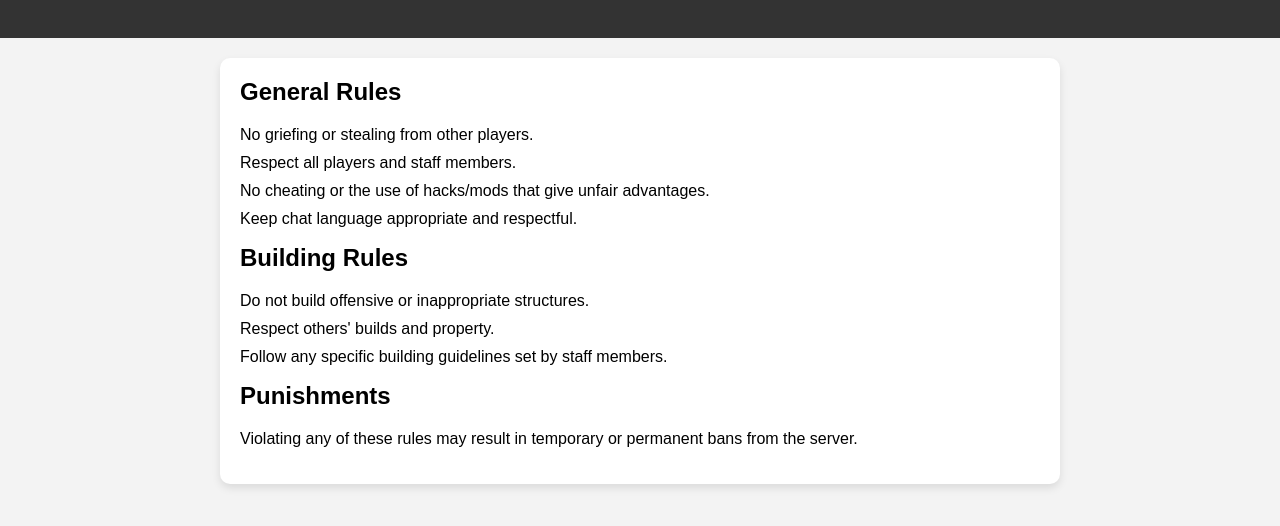
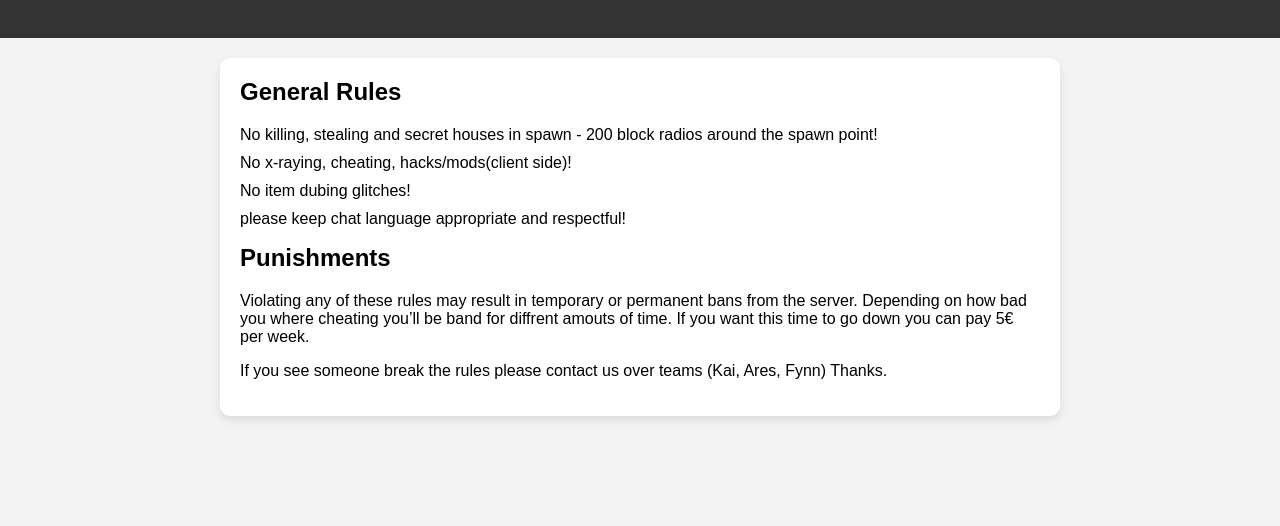
Before and after one commit to Phorms-Minecraft/Phorms-Minecraft.github.io, a plain HTML site: page Rules.html in a window 1280 px wide. Shown: the part 60-586 px from the top of the page. Drawn offline with Linux system fonts and the light colour scheme.

Commit message:
Update Rules.html

```diff
--- a/Rules.html
+++ b/Rules.html
@@ -44,21 +44,15 @@
   <div class="container">
     <h2>General Rules</h2>
     <ul>
-      <li>No griefing or stealing from other players.</li>
-      <li>Respect all players and staff members.</li>
-      <li>No cheating or the use of hacks/mods that give unfair advantages.</li>
-      <li>Keep chat language appropriate and respectful.</li>
-    </ul>
-
-    <h2>Building Rules</h2>
-    <ul>
-      <li>Do not build offensive or inappropriate structures.</li>
-      <li>Respect others' builds and property.</li>
-      <li>Follow any specific building guidelines set by staff members.</li>
+      <li>No killing, stealing and secret houses in spawn - 200 block radios around the spawn point!</li>
+      <li>No x-raying, cheating, hacks/mods(client side)!</li>
+      <li>No item dubing glitches!</li>
+      <li>please keep chat language appropriate and respectful!</li>
     </ul>
 
     <h2>Punishments</h2>
-    <p>Violating any of these rules may result in temporary or permanent bans from the server.</p>
+    <p>Violating any of these rules may result in temporary or permanent bans from the server. Depending on how bad you where cheating you’ll be band for diffrent amouts of time. If you want this time to go down you can pay 5€ per week.</p>
+    <p>If you see someone break the rules please contact us over teams (Kai, Ares, Fynn) Thanks.</p>
   </div>
 </body>
 </html>
```
